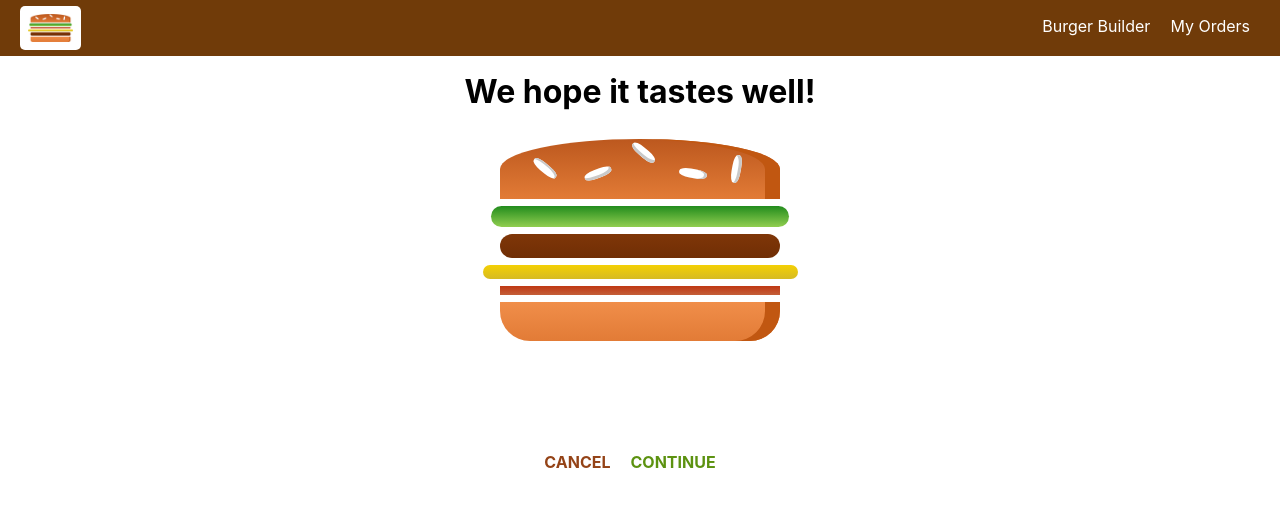
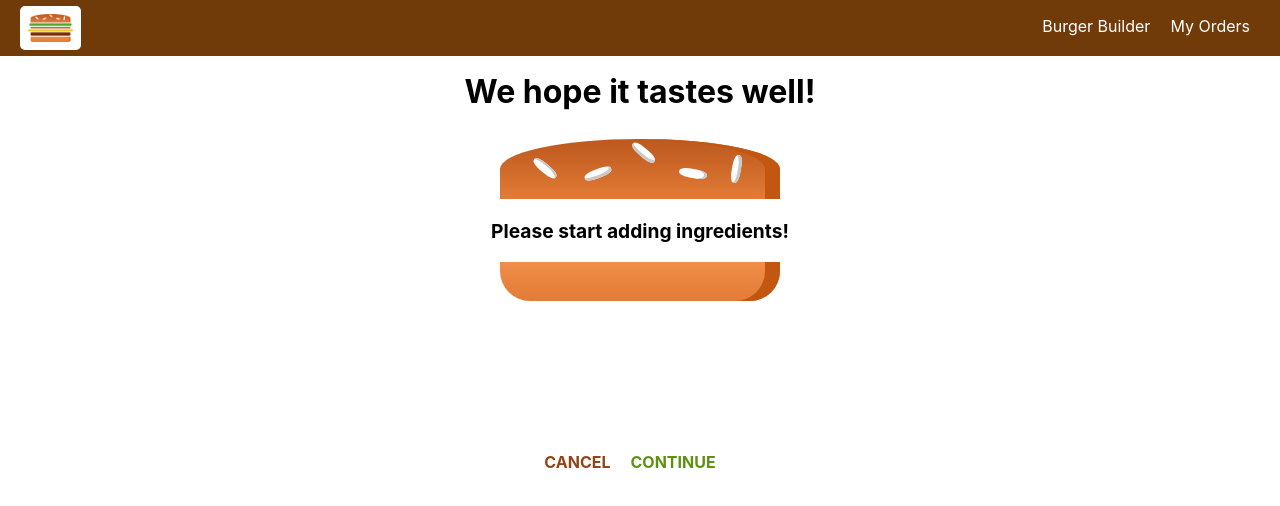
Before and after one commit to xskillzx/BurgerBuilder, a React (Create React App) app: page /checkout in a window 1280 px wide. Shown: the top 506 px of the page. Built offline with nearby package versions, Linux system fonts and the light colour scheme.

Commit message:
add handlers to cancel and continue and display customer burger

```diff
--- a/src/components/Order/CheckoutSummary/CheckoutSummary.js
+++ b/src/components/Order/CheckoutSummary/CheckoutSummary.js
@@ -17,14 +17,14 @@
       </div>
       <Link to='/'>
         <Button
-          clicked
+          clicked={props.checkoutCancelled}
           btnType='Danger'>
           CANCEL
         </Button>
       </Link>
       <Link to='/checkout'>
         <Button
-          clicked
+          clicked={props.checkoutContinued}
           btnType='Success'>
           CONTINUE
         </Button>
--- a/src/containers/BurgerBuilder/BurgerBuilder.js
+++ b/src/containers/BurgerBuilder/BurgerBuilder.js
@@ -29,7 +29,7 @@
   componentDidMount () {
     axios.get('https://react-my-burger-cfa65.firebaseio.com/ingredients.json')
       .then(res => {
-        this.setState({ ingredients: res.data })
+        this.setState({ ingredients: res.data });
       })
       .catch(error => this.setState({ error: true }));
   }
@@ -111,7 +111,17 @@
   //   axios.post('orders.json', order)
   //     .then(response => this.setState(doneLoadingPurchasing))
   //     .catch(error => this.setState(doneLoadingPurchasing));
-    this.props.history.push('/checkout');
+
+    const queryParams = [];
+    for (let i in this.state.ingredients) {
+      queryParams.push(encodeURIComponent(i) + '=' + encodeURIComponent(this.state.ingredients[i]));
+    };
+    const queryString = queryParams.join('&');
+
+    this.props.history.push({
+      pathname: '/checkout',
+      search: '?' + queryString
+    });
   }
 
   render () {
--- a/src/containers/Checkout/Checkout.js
+++ b/src/containers/Checkout/Checkout.js
@@ -11,11 +11,29 @@
       bacon: 1
     }
   }
+  componentDidMount() {
+    const query = new URLSearchParams(this.props.location.search);
+    const ingredients = {};
+    for (let param of query.entries()) {
+      ingredients[param[0]] = +param[1];
+    }
+    this.setState({ ingredients });
+  }
+  checkoutCancelledHandler = () => {
+    this.props.history.goBack();
+  }
+
+  checkoutContinuedHandler = () => {
+    this.props.history.replace('/checkout/contact-data');
+  }
 
   render() {
     return (
       <div>
-        <CheckoutSummary ingredients={this.state.ingredients} />
+        <CheckoutSummary
+        ingredients={this.state.ingredients}
+        checkoutCancelled={this.checkoutCancelledHandler}
+        checkoutContinued={this.checkoutContinuedHandler} />
       </div>
     )
   }
```
Also changed, not shown: 1 other file (tests, documents, lock files or other folders).
